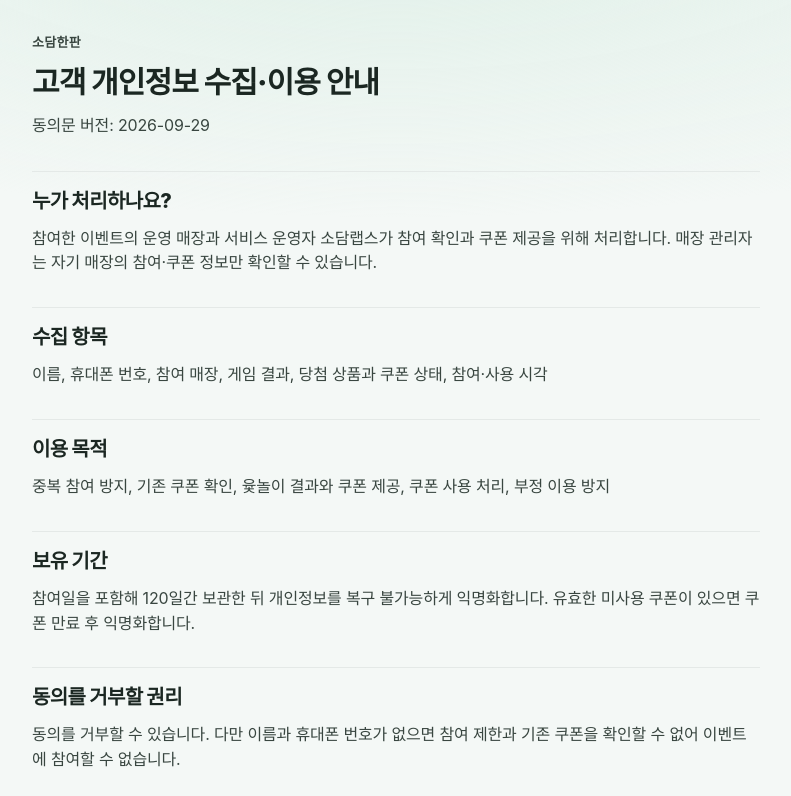
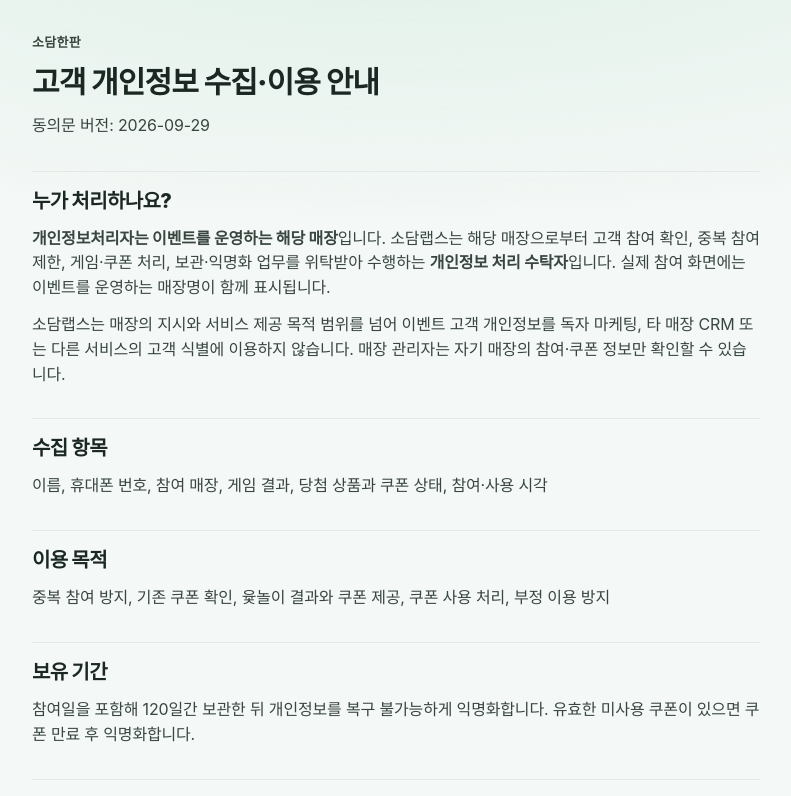
Before and after one commit to Eehoyoung/yut-review, a Next.js app in the folder frontend/: page /legal/customer-privacy in a window 1280 px wide. Shown: the top 796 px of the page, without its empty margins (244-1035 px from the left). Built offline with nearby package versions, Linux system fonts and the light colour scheme; a web font is replaced by a local one.

Commit message:
fix(privacy): clarify store controller and Sodam Labs processor roles

```diff
--- a/frontend/src/app/legal/customer-privacy/page.tsx
+++ b/frontend/src/app/legal/customer-privacy/page.tsx
@@ -8,7 +8,7 @@ export default function CustomerPrivacyPage() {
   return (
     <main className="legal-page">
       <header><p className="brand">소담한판</p><h1>고객 개인정보 수집·이용 안내</h1><p className="lead">동의문 버전: {CUSTOMER_PRIVACY_VERSION}</p></header>
-      <section><h2>누가 처리하나요?</h2><p>참여한 이벤트의 운영 매장과 서비스 운영자 {legalOperator.businessName}가 참여 확인과 쿠폰 제공을 위해 처리합니다. 매장 관리자는 자기 매장의 참여·쿠폰 정보만 확인할 수 있습니다.</p></section>
+      <section><h2>누가 처리하나요?</h2><p><b>개인정보처리자는 이벤트를 운영하는 해당 매장</b>입니다. {legalOperator.businessName}는 해당 매장으로부터 고객 참여 확인, 중복 참여 제한, 게임·쿠폰 처리, 보관·익명화 업무를 위탁받아 수행하는 <b>개인정보 처리 수탁자</b>입니다. 실제 참여 화면에는 이벤트를 운영하는 매장명이 함께 표시됩니다.</p><p>{legalOperator.businessName}는 매장의 지시와 서비스 제공 목적 범위를 넘어 이벤트 고객 개인정보를 독자 마케팅, 타 매장 CRM 또는 다른 서비스의 고객 식별에 이용하지 않습니다. 매장 관리자는 자기 매장의 참여·쿠폰 정보만 확인할 수 있습니다.</p></section>
       <section><h2>수집 항목</h2><p>이름, 휴대폰 번호, 참여 매장, 게임 결과, 당첨 상품과 쿠폰 상태, 참여·사용 시각</p></section>
       <section><h2>이용 목적</h2><p>중복 참여 방지, 기존 쿠폰 확인, 윷놀이 결과와 쿠폰 제공, 쿠폰 사용 처리, 부정 이용 방지</p></section>
       <section><h2>보유 기간</h2><p>참여일을 포함해 120일간 보관한 뒤 개인정보를 복구 불가능하게 익명화합니다. 유효한 미사용 쿠폰이 있으면 쿠폰 만료 후 익명화합니다.</p></section>
```
